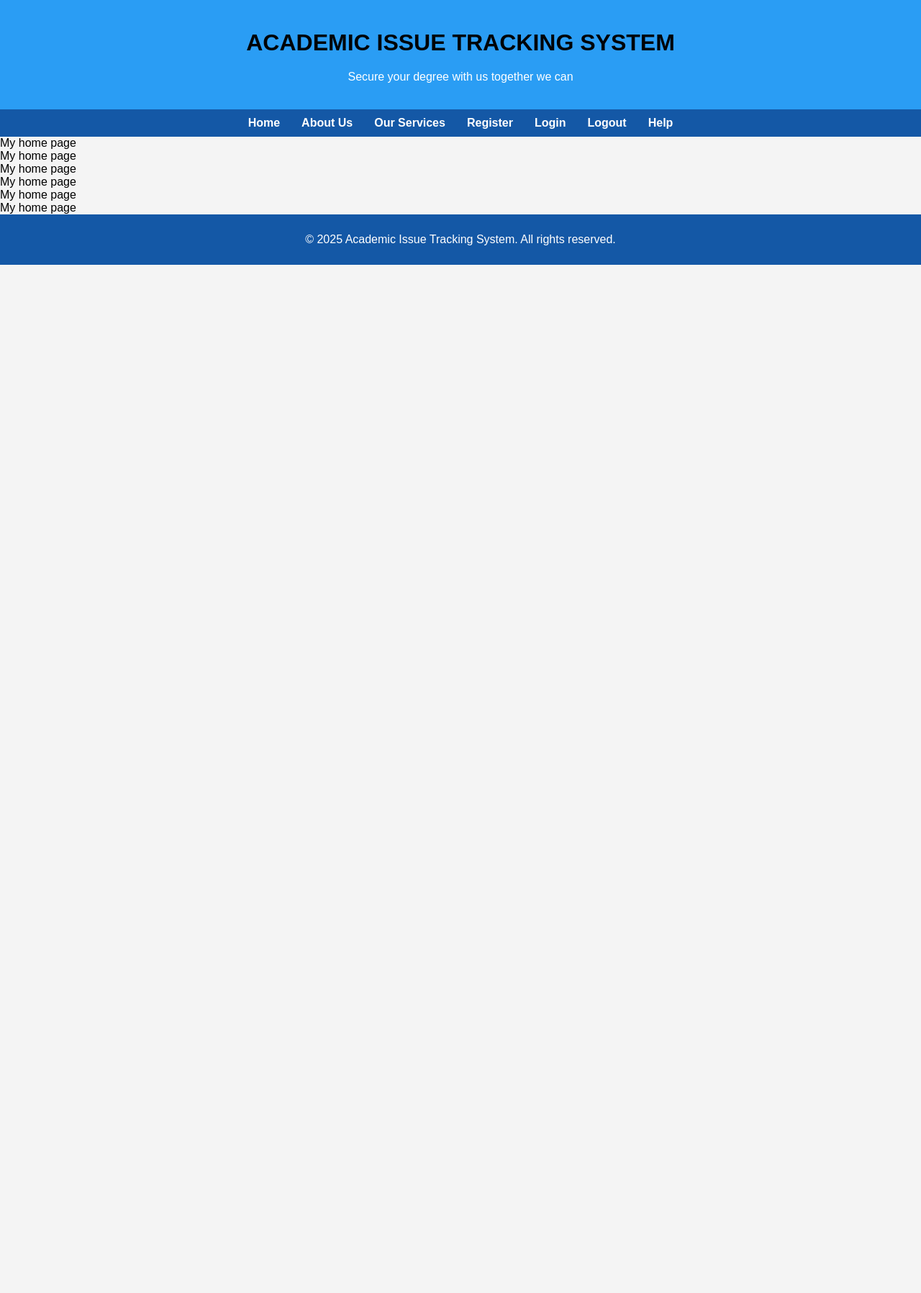
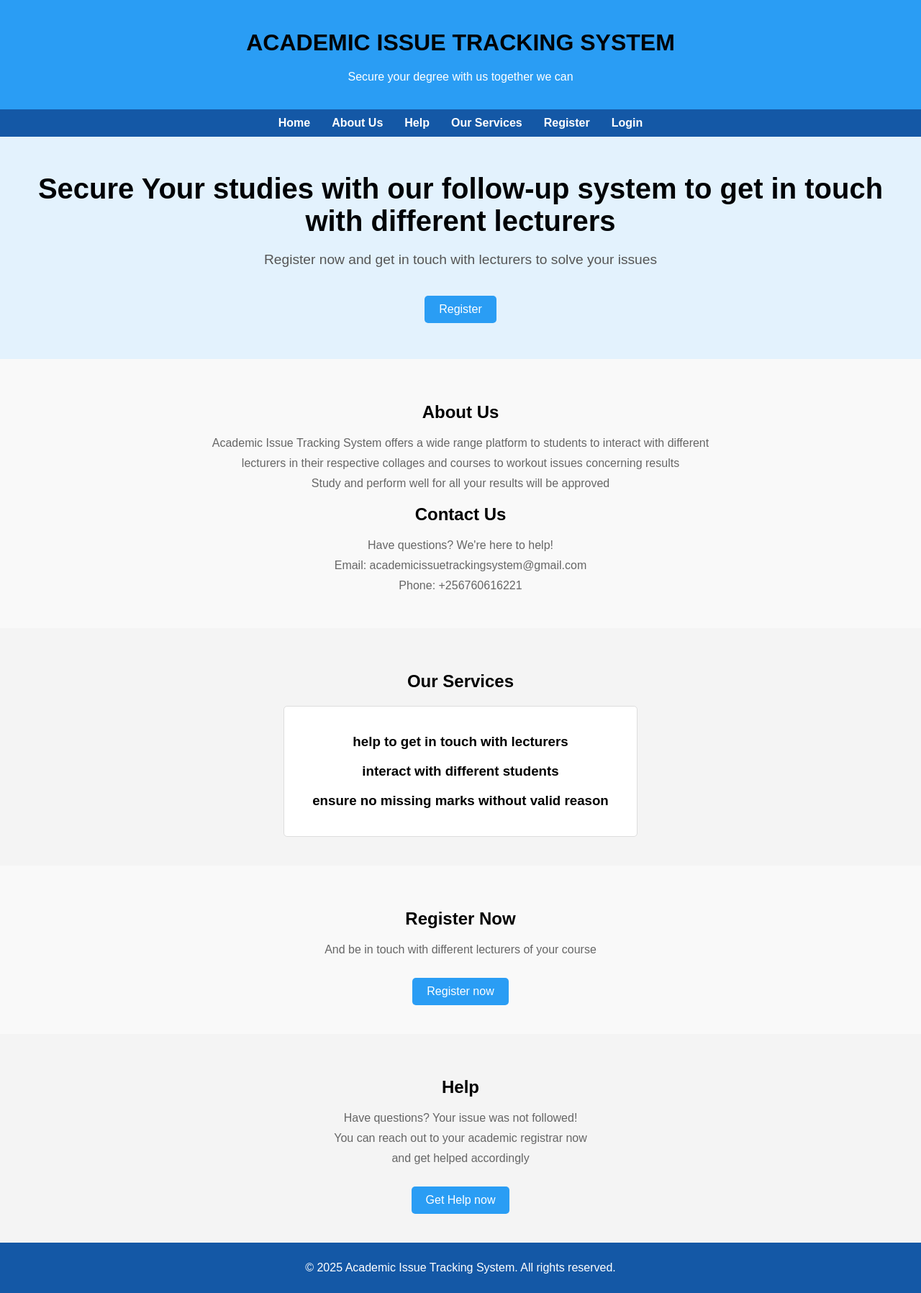
Before and after one commit to CharmiPanchal17/GroupF-Project, a Django app: page / in a window 1280 px wide. Shown: the whole page at 72% size. Before the commit the page ends 368 px from the top, so only its background shows below. Run offline with Django 5.2, Linux system fonts and the light colour scheme.

Commit message:
login and logout views and functions

```diff
--- a/aits/issues/views.py
+++ b/aits/issues/views.py
@@ -1,6 +1,8 @@
 from django.shortcuts import render
+from django.contrib.auth.decorators import login_required
 
 # Create your views here.
+@login_required(login_url="/login/")
 def student_dashboard(request):
     return render(request, 'student_dashboard.html')
 
--- /dev/null
+++ b/aits/users/static/javascript/main.js
@@ -0,0 +1,35 @@
+document.addEventListener("DOMContentLoaded", function () {
+    const registerButtons = document.querySelectorAll(".register-btn");
+    const dropdowns = document.querySelectorAll(".dropdown-content");
+    const dropdownOptions = document.querySelectorAll(".dropdown-option");
+
+    // Toggle dropdown on clicking "Register" button
+    registerButtons.forEach(button => {
+        button.addEventListener("click", function (event) {
+            event.preventDefault();
+            let dropdown = this.nextElementSibling;
+
+            // Close all dropdowns first
+            dropdowns.forEach(menu => {
+                if (menu !== dropdown) menu.style.display = "none";
+            });
+
+            // Toggle the current one
+            dropdown.style.display = dropdown.style.display === "block" ? "none" : "block";
+        });
+    });
+
+    // Close dropdown when clicking outside
+    window.addEventListener("click", function (event) {
+        if (!event.target.matches(".register-btn")) {
+            dropdowns.forEach(menu => menu.style.display = "none");
+        }
+    });
+
+    // Close dropdown when clicking "As Student" or "As Lecturer"
+    dropdownOptions.forEach(option => {
+        option.addEventListener("click", function () {
+            dropdowns.forEach(menu => menu.style.display = "none");
+        });
+    });
+});
--- a/aits/users/templates/home.html
+++ b/aits/users/templates/home.html
@@ -5,10 +5,57 @@ Home
 {% endblock %}
 
 {% block content %}
-My home page<br>
-My home page<br>
-My home page<br>
-My home page<br>
-My home page<br>
-My home page<br>
+<section class="hero">
+    <h1>Secure Your studies with our follow-up system to get in touch with different lecturers</h1>
+    <p>Register now and get in touch with lecturers to solve your issues</p>
+    <div class="dropdown">
+        <a href="#" class="btn register-btn">Register</a>
+        <div class="dropdown-content">
+            <a href="{% url 'users:register_student' %}" class="dropdown-option">As Student</a>
+            <a href="{% url 'users:register_lecturer' %}" class="dropdown-option">As Lecturer</a>
+        </div>
+    </div>
+</section>
+
+<section id="about" class="section">
+    <h2>About Us</h2>
+   <p>Academic Issue Tracking System offers a wide range platform to students to interact with different</p>
+    <p>lecturers in their respective collages and courses to workout issues concerning results </p>
+    <p>Study and perform well for all your results will be approved</p>
+    <h2>Contact Us</h2>
+    <p>Have questions? We're here to help!</p>
+    <p>Email: academicissuetrackingsystem@gmail.com</p>
+    <p>Phone: +256760616221</p>
+</section>
+
+<section id="services" class="section">
+    <h2>Our Services</h2>
+    <div class="services">
+        <div>
+             <h3>help to get in touch with lecturers</h3>
+            <h3>interact with different students</h3>
+            <h3>ensure no missing marks without valid reason</h3>
+
+    </div>
+</section>
+
+<section id="Register" class="section">
+    <h2>Register Now</h2>
+    <p>And be in touch with different lecturers of your course</p>
+    <div class="dropdown">
+        <a href="#" class="btn register-btn">Register now</a>
+        <div class="dropdown-content">
+            <a href="{% url 'users:register_student' %}" class="dropdown-option">As Student</a>
+            <a href="{% url 'users:register_lecturer' %}" class="dropdown-option">As Lecturer</a>
+        </div>
+    </div>
+</section>
+
+<section id="contact" class="section">
+    <h2>Help</h2>
+    <p>Have questions? Your issue was not followed!</p>
+    <p>You can reach out to your academic registrar now</p>
+    <p>and get helped accordingly</p>
+    <a href="#" class="btn">Get Help now</a>
+</section>
 {% endblock %}
--- a/aits/users/templates/layout.html
+++ b/aits/users/templates/layout.html
@@ -21,11 +21,14 @@
     <nav>
         <a href="{% url 'users:home' %}">Home</a>
         <a href="#about">About Us</a>
+        <a href="#contact">Help</a>
         <a href="#services">Our Services</a>
-        <a href="#Register">Register</a>
-        <a href="{% url 'users:login_user' %}">Login</a>
-        <a href="#">Logout</a>
-        <a href="#contact">Help</a>
+        {% if user.is_authenticated %}
+            <a href="{% url 'users:logout_user' %}">Logout</a>
+        {% else %}
+            <a href="#Register">Register</a>
+            <a href="{% url 'users:login_user' %}">Login</a>
+        {% endif %}
     </nav>
 
     {% block content %}
@@ -35,5 +38,6 @@
     <footer>
         <p>&copy; 2025 Academic Issue Tracking System. All rights reserved.</p>
     </footer>
+    <script src='{% static 'javascript/main.js' %}'></script>
 </body>
 </html>
--- a/aits/users/templates/login.html
+++ b/aits/users/templates/login.html
@@ -12,7 +12,9 @@ login_user
             {% csrf_token %}
 
             {{ form }}
-
+            {% if request.GET.next %}
+                <input type="hidden" name ="next" value="{{ request.GET.next }}"/>
+            {% endif %}
             <button type="submit">Submit</button>
         </form>
     </div>
--- a/aits/users/urls.py
+++ b/aits/users/urls.py
@@ -8,4 +8,5 @@ urlpatterns = [
     path('register/lecturer/',views.register_lecturer, name='register_lecturer' ),
     path('register/student/',views.register_student, name='register_student' ),
     path('login/',views.login_user, name='login_user' ),
+    path('logout/',views.logout_user, name='logout_user' ),
 ]
--- a/aits/users/views.py
+++ b/aits/users/views.py
@@ -1,5 +1,6 @@
 from django.shortcuts import render, redirect
 from django.contrib.auth.forms import UserCreationForm, AuthenticationForm
+from django.contrib.auth import login, logout
 
 # Create your views here.
 def home(request):
@@ -11,7 +12,7 @@ def register_lecturer(request):
     if request.method == 'POST':
         form = UserCreationForm(request.POST)
         if form.is_valid():
-            form.save()
+            login(request, form.save())
             return redirect("issues:lecturer_dashboard")
     else:
         form =UserCreationForm()
@@ -23,7 +24,7 @@ def register_student(request):
     if request.method == 'POST':
         form = UserCreationForm(request.POST)
         if form.is_valid():
-            form.save()
+            login(request, form.save())
             return redirect("issues:student_dashboard")
     else:
         form =UserCreationForm()
@@ -34,8 +35,15 @@ def login_user(request):
     if request.method == 'POST':
         form = AuthenticationForm(data=request.POST)
         if form.is_valid():
-        #LOGIN
-            return redirect('issues:student_dashboard')
+            login(request, form.get_user())
+            if 'next' in request.POST:
+                return redirect(request.POST.get('next'))
+            else:
+                return redirect('issues:student_dashboard')
     else:
         form = AuthenticationForm()
     return render(request, 'login.html', {"form" : form })
+
+def logout_user(request):
+    logout(request)
+    return redirect('users:home')
```
Also changed, not shown: aits/db.sqlite3, 1 other file.
